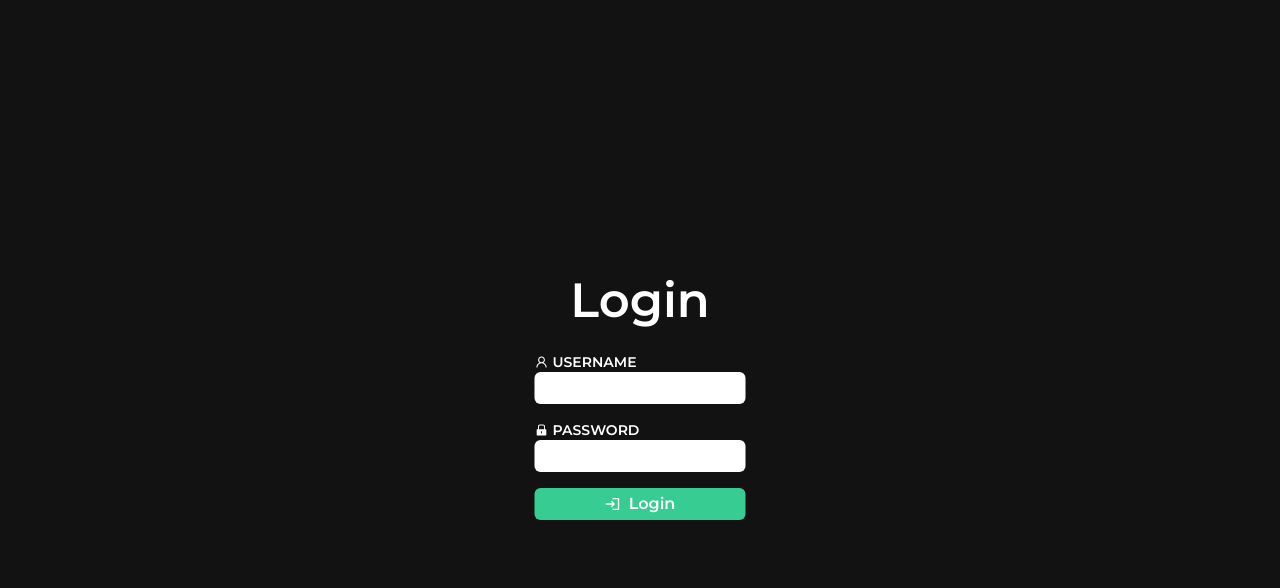
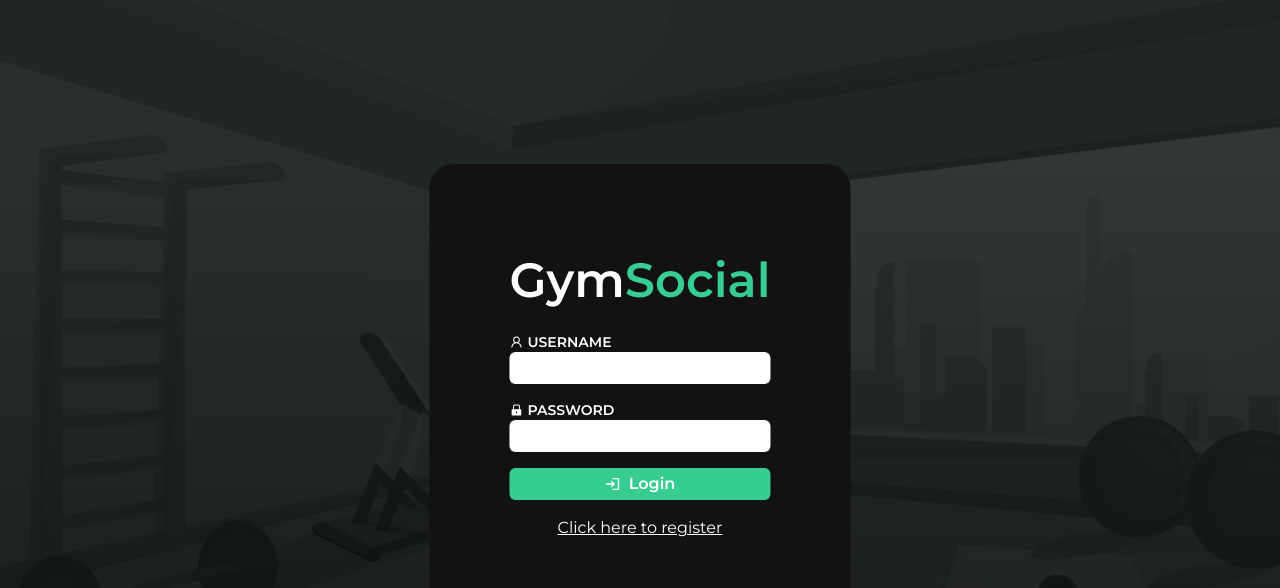
Before and after one commit to ShaneW-18/SweatSquad, a Next.js app in the folder workout_site/client/: page /login in a window 1280 px wide. Shown: the top 588 px of the page. Built offline with nearby package versions, Linux system fonts and the light colour scheme.

Commit message:
styles login

```diff
--- a/workout_site/client/pages/_document.js
+++ b/workout_site/client/pages/_document.js
@@ -5,7 +5,7 @@ export default function Document() {
     <Html lang="en">
       <Head>
       <link rel="preconnect" href="https://fonts.googleapis.com" />
-      <link rel="preconnect" href="https://fonts.gstatic.com" crossOrigin />
+      <link rel="preconnect" href="https://fonts.gstatic.com" crossOrigin="true" />
       <link href="https://fonts.googleapis.com/css2?family=Montserrat:wght@200;300;400;500;600;700;800&display=swap" rel="stylesheet" />
       </Head>
       <body className='bg-dg-100 text-white'>
--- a/workout_site/client/pages/login/index.js
+++ b/workout_site/client/pages/login/index.js
@@ -2,6 +2,7 @@ import React, { useState } from 'react';
 import Btn from '@/components/Btn';
 import { AiOutlineUser, AiFillLock } from 'react-icons/ai';
 import { MdOutlineLogin } from 'react-icons/md';
+import Link from 'next/link';
 
 export default function Login() {
     const [form, setForm] = useState({
@@ -30,19 +31,22 @@ export default function Login() {
     }
 
     return (
-        <div className='centered-box [&>*]:mb-[16px]'>
-            <h1 className='text-[3rem] font-semibold text-center'>Login</h1>
+        <div className='gym-bg'>
+            <div className='centered-box [&>*]:mb-[16px] bg-dg-100 rounded-3xl p-20'>
+                <h1 className='text-[3rem] font-semibold text-center'>Gym<span className="text-primary">Social</span></h1>
                 <div>
                     <p className='uppercase font-semibold text-sm flex items-center gap-1'><AiOutlineUser /> username</p>
-                <input type="text" onChange={updateForm} value={form.username} name="username" className='outline-none text-black px-2 py-1 rounded-md font-medium'/>
+                    <input type="text" onChange={updateForm} value={form.username} name="username" className='outline-none text-black px-2 py-1 rounded-md font-medium w-full'/>
                 </div>
                 <div>
                     <p className='uppercase font-semibold text-sm flex items-center gap-1'><AiFillLock /> password</p>
-                <input type="text" onChange={updateForm} value={form.password} name="password" className='outline-none text-black px-2 py-1 rounded-md font-medium' />
+                    <input type="text" onChange={updateForm} value={form.password} name="password" className='outline-none text-black px-2 py-1 rounded-md font-medium w-full' />
                 </div>
 
 
                 <Btn onClick={login} className='w-full'><MdOutlineLogin />Login</Btn>
+                <Link href="/register" className='underline flex justify-center'>Click here to register</Link>
+            </div>
         </div>
     );
 }
--- a/workout_site/client/styles/globals.css
+++ b/workout_site/client/styles/globals.css
@@ -27,3 +27,10 @@ button {
 .home-bg {
   background-image: url('../public/img/vector.jpg');
 }
+
+.gym-bg {
+  background-image: linear-gradient(180deg, rgba(0,0,0,0) 20%, rgba(0,0,0,.43) 100%), url('/img/gym.png');
+  height:100vh;
+  background-size: cover;
+  background-repeat: no-repeat;
+}
```
Also changed, not shown: workout_site/client/.babelrc (added), workout_site/client/.eslintrc.json, workout_site/client/public/img/gym.png (added). Lines whose indentation alone changed are shown as unchanged.
